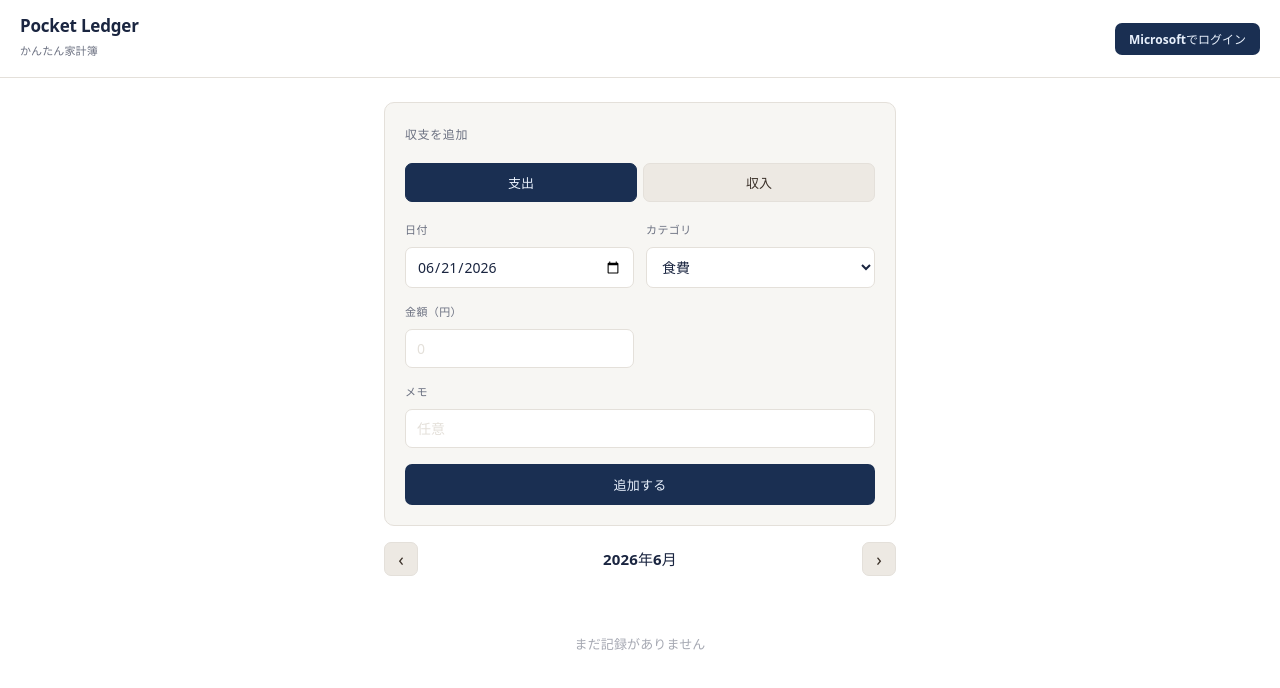
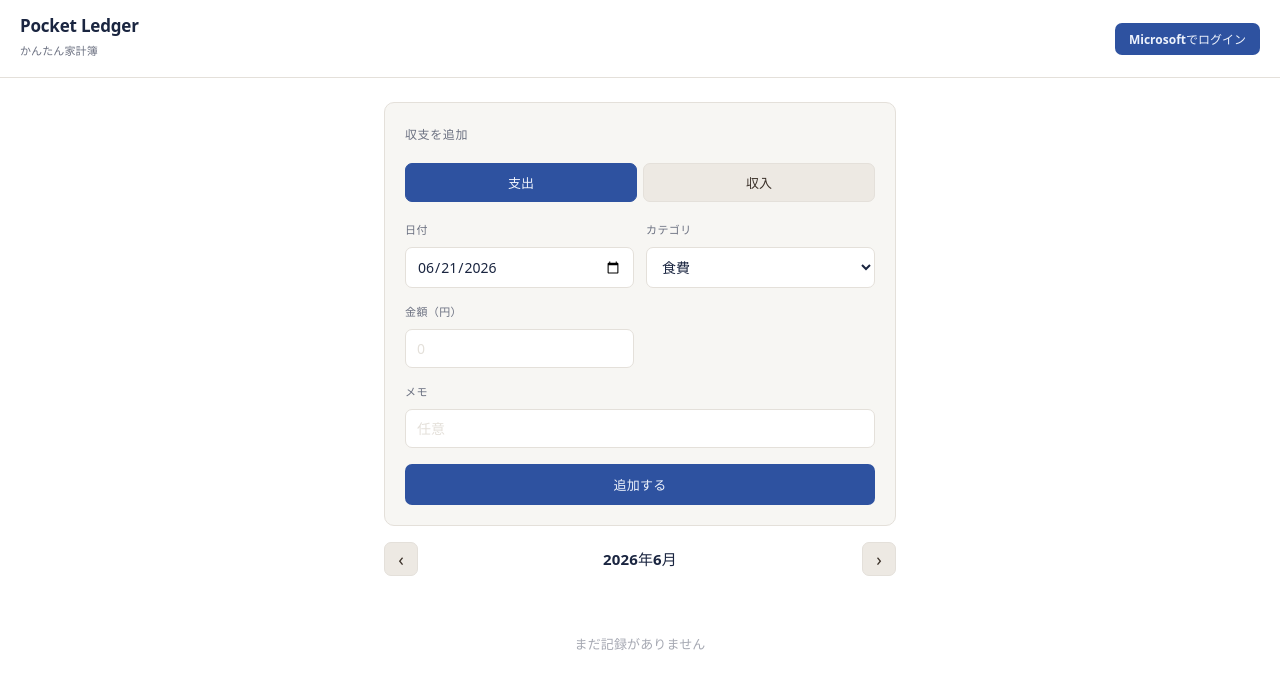
Before and after one commit to rakunanosa/Billionair-Project, a React (Vite) app: page / in a window 1280 px wide. Shown: the top 688 px of the page. Built offline with nearby package versions, Linux system fonts and the light colour scheme.

Commit message:
design: lighten navy from #1a2f52 to #2e52a0

```diff
--- a/src/index.css
+++ b/src/index.css
@@ -6,9 +6,9 @@
   --text-h: #1a2540;
 
   /* メインカラー：紺 */
-  --navy: #1a2f52;
-  --navy-hover: #243d6a;
-  --navy-text: #e8f0fc;
+  --navy: #2e52a0;
+  --navy-hover: #3a64be;
+  --navy-text: #eef3fc;
 
   /* アクセント：ベージュグレー */
   --accent: #9a8f7e;
```
